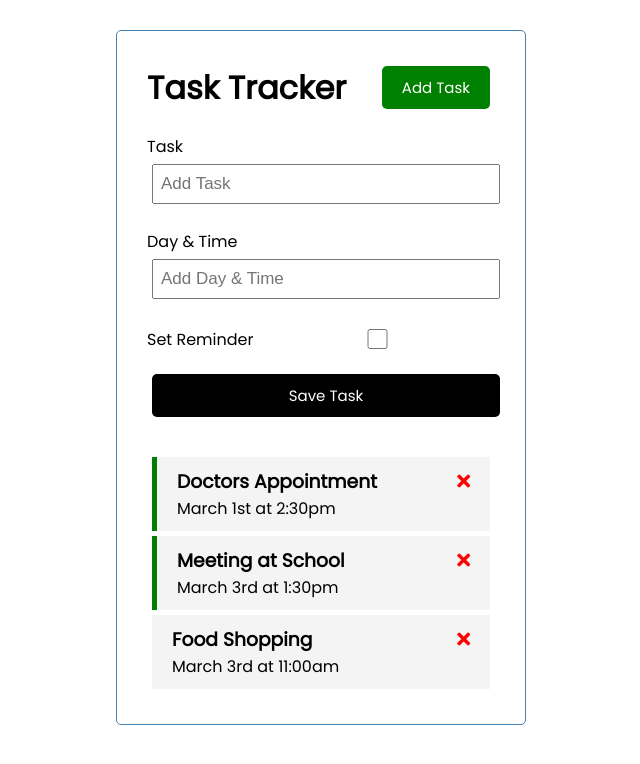
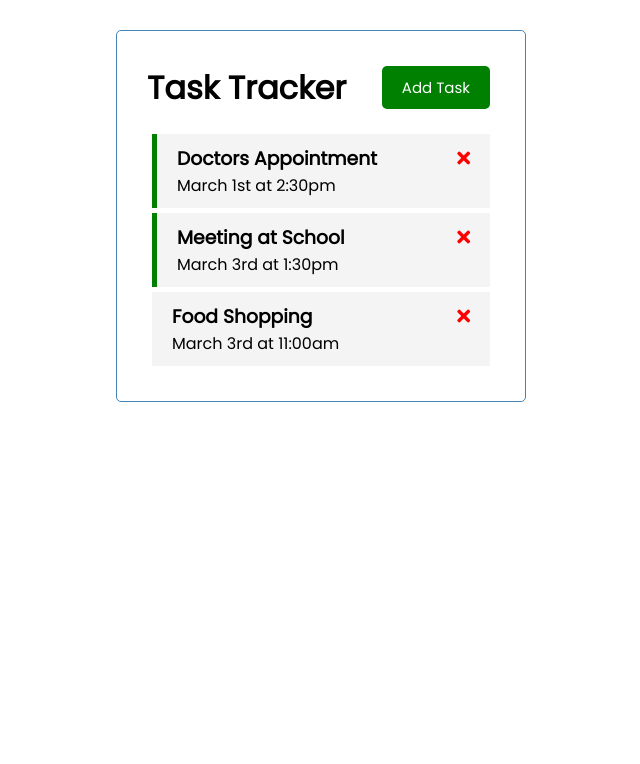
Before and after one commit to AlexKVal/ttracker, a Vue app: page / in a window 1280 px wide. Shown: the top 764 px of the page, without its empty margins (319-959 px from the left). Built offline with nearby package versions, Linux system fonts and the light colour scheme.

Commit message:
Show task form on 'Add Task' click

```diff
--- a/src/App.vue
+++ b/src/App.vue
@@ -1,7 +1,7 @@
 <template>
   <div class="container">
-    <Header title="Task Tracker" />
-    <AddTask @add-task="addTask" />
+    <Header title="Task Tracker" @add-task-click="toggleAddTask" />
+    <AddTask v-show="showAddTask" @add-task="addTask" />
     <Tasks :tasks="tasks" @toggle-reminder="toggleReminder" @delete-task="deleteTask" />
   </div>
 </template>
@@ -20,7 +20,8 @@ export default {
   },
   data() {
     return {
-      tasks: []
+      tasks: [],
+      showAddTask: false,
     }
   },
   methods: {
@@ -32,6 +33,9 @@ export default {
     },
     addTask(newTask) {
       this.tasks = [...this.tasks, newTask]
+    },
+    toggleAddTask() {
+      this.showAddTask = !this.showAddTask
     }
   },
   created() {
--- a/src/components/Header.vue
+++ b/src/components/Header.vue
@@ -1,7 +1,7 @@
 <template>
   <header>
     <h1>{{ title }}</h1>
-    <Button text="Add Task" color="green" />
+    <Button @click="$emit('add-task-click')" text="Add Task" color="green" />
   </header>
 </template>
 
```
